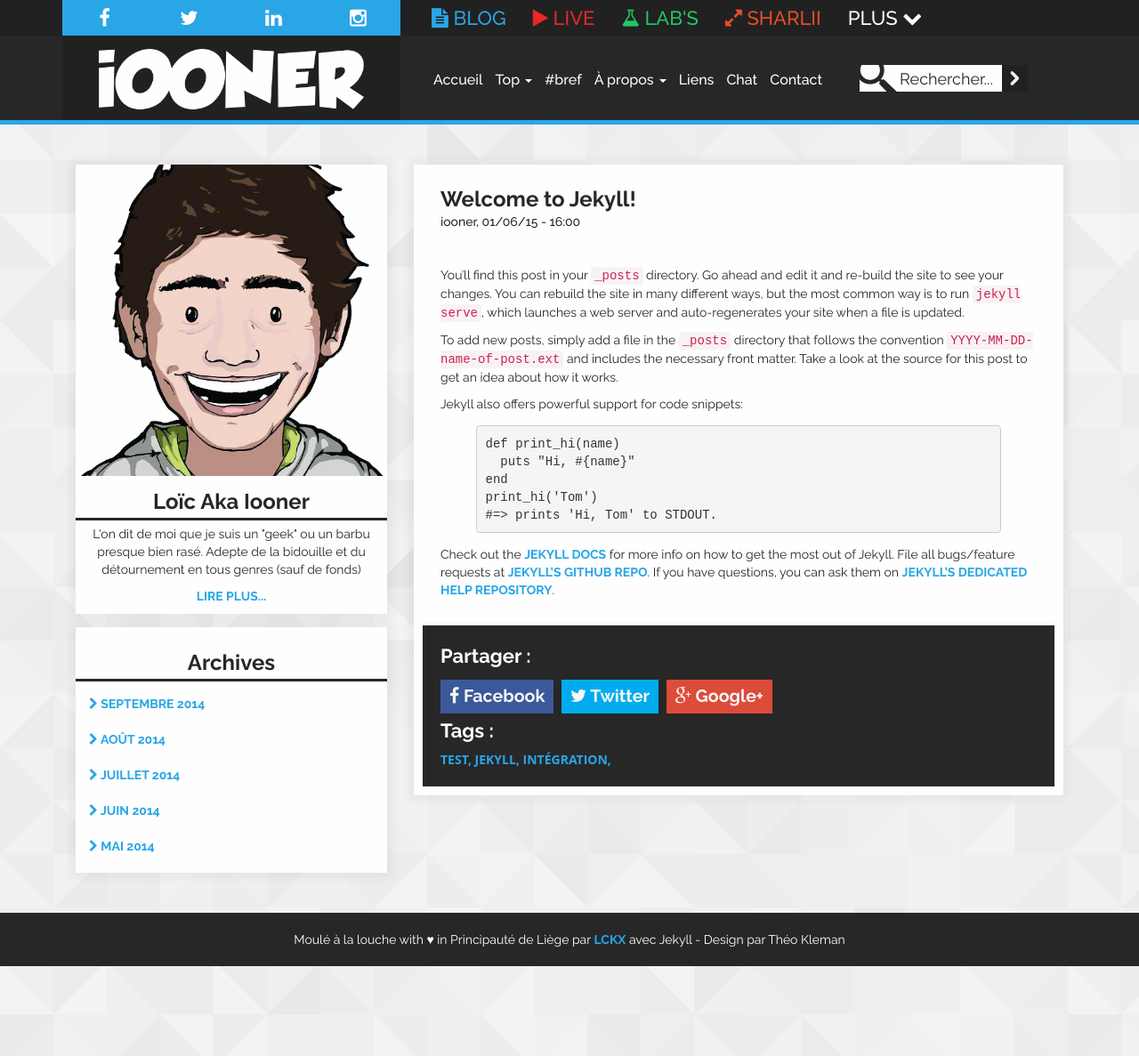
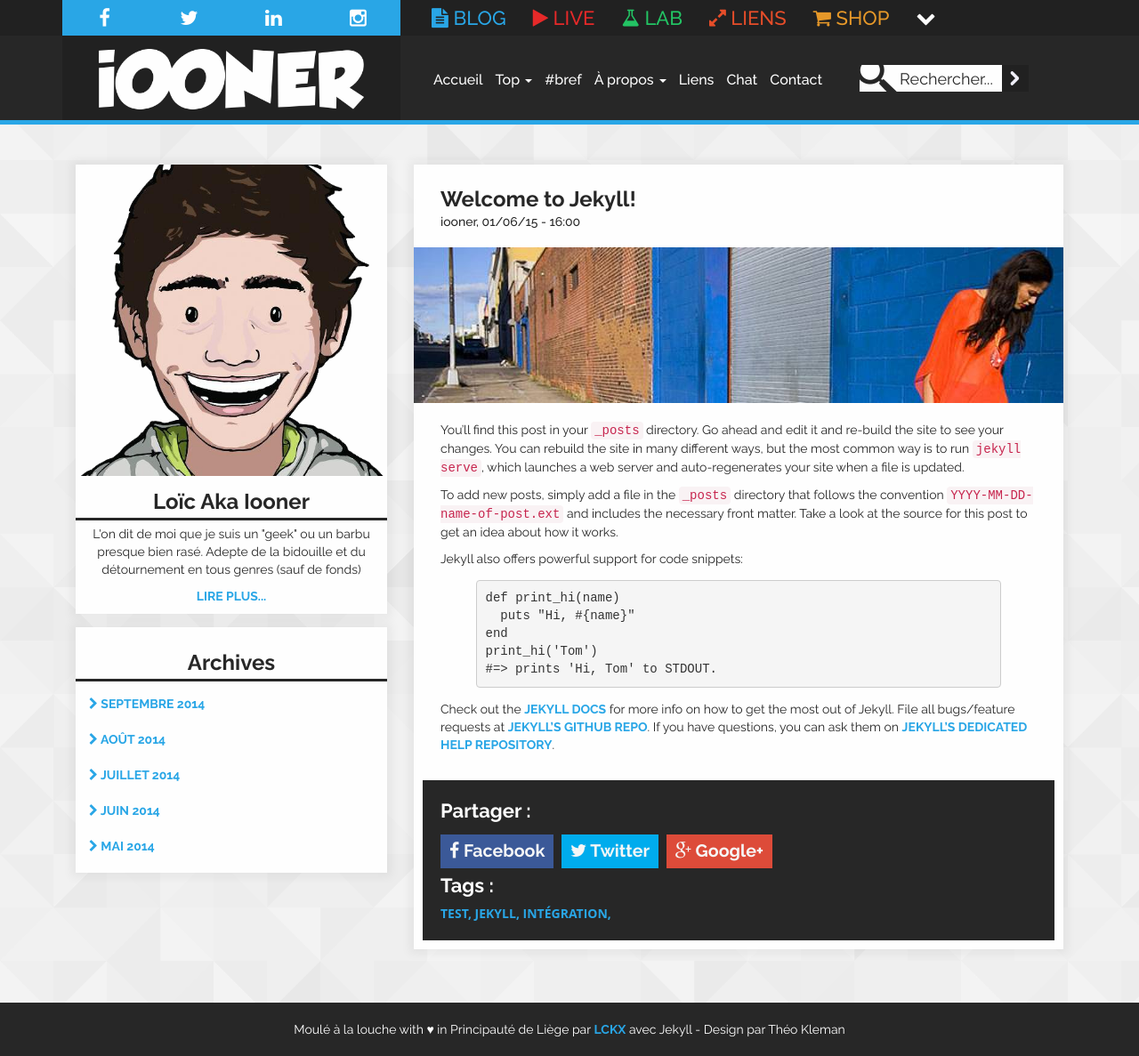
Before and after one commit to loky945/iooner.me, a Jekyll site: the page built from index.html, in a window 1280 px wide. Shown: the whole page at 89% size. Built offline with Jekyll 4.4.1, drawn with Linux system fonts in a browser that asks for light colours; the list of posts is cut into pages by our own code; before the commit the page ends 1086 px from its top, so only the background shows below that.

Commit message:
Pagination + Image à la une

```diff
--- a/_config.yml
+++ b/_config.yml
@@ -6,7 +6,7 @@
   line in _config.yml. It will appear in your document head meta (for
   Google search results) and in your feed.xml site description.
 baseurl: "" # the subpath of your site, e.g. /blog/
-url: "http://yourdomain.com" # the base hostname & protocol for your site
+url: "https://www.iooner.me" # the base hostname & protocol for your site
 twitter_username: iooner
 github_username:  iooner
 
@@ -15,3 +15,7 @@
 
 timezone: Europe/Brussels
 encoding: utf-8
+permalink: /:title/
+
+paginate: 3
+paginate_path: "blog/:num"
--- a/_includes/head.html
+++ b/_includes/head.html
@@ -3,17 +3,17 @@
     <meta charset="utf-8">
     <meta http-equiv="X-UA-Compatible" content="IE=edge">
     <meta name="viewport" content="width=device-width, initial-scale=1">
-    <title>{% if page.title %}{{ page.title }} - {{ site.title }}{% else %}{{ site.title }}{% endif %}</title>
+    <title>{% if page.title %}{{ site.title }} - {{ page.title }}{% else %}{{ site.title }}{% endif %}</title>
 
-    <link rel="icon" href="{{ "img/favicon.png" | prepend: site.baseurl }}" type="image/png">
+    <link rel="icon" href="{{ "/img/favicon.png" | prepend: site.baseurl }}" type="image/png">
 
     <!-- CSS call -->
-    <link href="{{ "css/bootstrap.min.css" | prepend: site.baseurl }}" rel="stylesheet">
-    <link href="{{ "css/style.css" | prepend: site.baseurl }}" rel="stylesheet">
+    <link href="{{ "/css/bootstrap.min.css" | prepend: site.baseurl }}" rel="stylesheet">
+    <link href="{{ "/css/style.css" | prepend: site.baseurl }}" rel="stylesheet">
     <!-- JS call -->
-    <script src="{{ "js/jquery-2.1.3.min.js" | prepend: site.baseurl }}"></script>
-    <script src="{{ "js/bootstrap.min.js" | prepend: site.baseurl }}"></script>
-    <script src="{{ "js/main.js" | prepend: site.baseurl }}"></script>
+    <script src="{{ "/js/jquery-2.1.3.min.js" | prepend: site.baseurl }}"></script>
+    <script src="{{ "/js/bootstrap.min.js" | prepend: site.baseurl }}"></script>
+    <script src="{{ "/js/main.js" | prepend: site.baseurl }}"></script>
 
     <link rel="canonical" href="{{ page.url | replace:'index.html','' | prepend: site.baseurl | prepend: site.url }}">
 
--- a/_includes/header.html
+++ b/_includes/header.html
@@ -10,7 +10,7 @@
                 <span class="icon-bar"></span>
                 <span class="icon-bar"></span>
             </button>
-          <a class="navbar-brand" href="#"><img src="img/logo.png" class="img-brand" alt="logo"/></a>
+          <a class="navbar-brand" href="#"><img src="{{site.baseurl}}/img/logo.png" class="img-brand" alt="logo"/></a>
         </div>
 
         <div class="navbar-collapse collapse no-transition">
@@ -52,17 +52,20 @@
             </ul>
 
             <ul class="other_sites nav navbar-nav navbar-right">
-                <li><a href="" class="blog">
+                <li><a href="http://www.iooner.me/" class="blog">
                     <i class="fa fa-file-text"></i><span>Blog</span>
                 </a></li>
-                <li><a href="" class="live">
+                <li><a href="http://www.iooner.me/live" class="live">
                     <i class="fa fa-play"></i><span>Live</span>
                 </a></li>
-                <li><a href="" class="labs">
-                    <i class="fa fa-flask"></i><span>Labs</span>
+                <li><a href="http://www.iooner.me/lab" class="labs">
+                    <i class="fa fa-flask"></i><span>Lab</span>
                 </a></li>
-                <li><a href="" class="sharlii">
-                    <i class="fa fa-expand"></i><span>Sharlii</span>
+                <li><a href="http://www.iooner.me/liens" class="sharlii">
+                    <i class="fa fa-expand"></i><span>Liens</span>
+                </a></li>
+                <li><a href="http://www.iooner.me/shop" class="shop">
+                    <i class="fa fa-shopping-cart"></i><span>Shop</span>
                 </a></li>
 
                 <li class="dropdown">
@@ -81,7 +84,7 @@
     <div class="navbar menu_scroll navbar-fixed-top hidden-xs hidden-sm" role="navigation">
       <div class="container">
         <div class="navbar-header">
-          <a class="navbar-brand" href="#"><img src="img/logo.png" class="img-brand" alt="logo"/></a>
+          <a class="navbar-brand" href="#"><img src="{{site.baseurl}}/img/logo.png" class="img-brand" alt="logo"/></a>
         </div>
 
         <div class="navbar-collapse collapse">
@@ -119,9 +122,7 @@
                 <input type="submit" value=""></input>
             </ul>
             <ul class="other_sites nav navbar-nav navbar-right">
-                <li><a href="" class="blog">
-                    <i class="fa fa-file-text"></i>
-                </a></li>
+
                 <li><a href="" class="live">
                     <i class="fa fa-play"></i>
                 </a></li>
@@ -130,6 +131,9 @@
                 </a></li>
                 <li><a href="" class="sharlii">
                     <i class="fa fa-expand"></i>
+                </a></li>
+                <li><a href="" class="sharlii">
+                    <i class="fa fa-shopping-cart"></i>
                 </a></li>
 
                 <li class="dropdown">
@@ -165,22 +169,25 @@
                 </ul>
 
                 <ul class="col-lg-8 col-md-8 nav_sites">
-                    <li><a href="" class="blog">
+                    <li><a href="http://www.iooner.me" class="blog">
                         <i class="fa fa-file-text"></i> Blog
                     </a></li>
-                    <li><a href="" class="live">
+                    <li><a href="http://www.iooner.me/live" class="live">
                         <i class="fa fa-play"></i> Live
                     </a></li>
-                    <li><a href="" class="labs">
-                        <i class="fa fa-flask"></i> Lab's
+                    <li><a href="http://www.iooner.me/lab" class="labs">
+                        <i class="fa fa-flask"></i> Lab
                     </a></li>
-                    <li><a href="" class="sharlii">
-                        <i class="fa fa-expand"></i> Sharlii
+                    <li><a href="http://www.iooner.me/liens" class="sharlii">
+                        <i class="fa fa-expand"></i> Liens
+                    </a></li>
+                    <li><a href="http://www.iooner.me/shop" class="shop">
+                        <i class="fa fa-shopping-cart"></i> Shop
                     </a></li>
 
                     <li class="dropdown">
                       <a href="#" class="dropdown-toggle plus" data-toggle="dropdown">
-                        Plus <i class="fa fa-chevron-down"></i>
+                        <i class="fa fa-chevron-down"></i>
                       </a>
                       <ul class="dropdown-menu" role="menu">
                         <li><a href="#"><i class="fa fa-shopping-cart"></i> Shop</a></li>
@@ -192,7 +199,7 @@
         <div class="lower">
             <div class="container">
                 <div class="col-lg-4 col-md-4 logo">
-                    <img src="img/logo.png" class="img-responsive" alt="logo"/>
+                    <img src="{{site.baseurl}}/img/logo.png" class="img-responsive" alt="logo"/>
                 </div>
                 <ul class="col-lg-8 col-md-8 nav_blog">
                     <li><a href="">Accueil</a></li>
--- /dev/null
+++ b/_includes/pagination.html
@@ -0,0 +1,26 @@
+{% if paginator.total_pages > 1 %}
+<article class="feed pages text-center">
+  <ul class="pagination">
+
+  {% if paginator.previous_page %}
+    <li><a href="{{ paginator.previous_page_path | prepend: site.baseurl | replace: '//', '/' }}"><i class="fa fa-chevron-left"></i></a></li>
+  {% endif %}
+
+  {% for page in (1..paginator.total_pages) %}
+    {% if page == paginator.page %}
+      <li><a>{{ page }}</a><li>
+    {% elsif page == 1 %}
+      <li><a href="{{ '/index.html' | prepend: site.baseurl | replace: '//', '/' }}">{{ page }}</a></li>
+    {% else %}
+      <li><a href="{{ site.paginate_path | prepend: site.baseurl | replace: '//', '/' | replace: ':num', page }}">{{ page }}</a></li>
+    {% endif %}
+  {% endfor %}
+
+  {% if paginator.next_page %}
+    <li><a href="{{ paginator.next_page_path | prepend: site.baseurl | replace: '//', '/' }}"><i class="fa fa-chevron-right"></i></a></li>
+  {% endif %}
+
+  </ul>
+</article>
+
+{% endif %}
--- a/_includes/side.html
+++ b/_includes/side.html
@@ -2,7 +2,7 @@
 
  <div class="col-xs-12 col-sm-12 col-md-4 col-lg-4">
             <article class="text-center pt-0">
-                <img src="img/avatar.png" class="avatar img-responsive" alt="avatar"/>
+                <img src="{{site.baseurl}}/img/avatar.png" class="avatar img-responsive" alt="avatar"/>
                 <h1>Loïc Aka Iooner</h1>
                 <hr />
                 <p>L'on dit de moi que je suis un "geek" ou un barbu presque bien rasé. Adepte de la bidouille et du détournement en tous genres (sauf de fonds)</p>
--- a/index.html
+++ b/index.html
@@ -3,7 +3,7 @@
 ---
 <!-- post index -->
 <div class="col-xs-12 col-sm-12 col-md-8 col-lg-8">
-  {% for post in site.posts limit:3 %}
+  {% for post in paginator.posts %}
     <article class="feed">
       <div class="title">
           <h1>
@@ -11,15 +11,11 @@
           </h1>
           <h5>{{ post.auteur }}, {{ post.date | date: "%D - %k:%M" }}</h5>
       </div>
-
       <div class="img_full">
-          <img class="img-full" src="" alt="" />
+        <img class="img-full" src="{{ site.baseurl }}/img/{{ post.img }}" alt="{{ post.titre }}" />
       </div>
-
       <div class="text">
-
        {{ post.content }}
-
           <div class="share">
               <h3>Partager :</h3>
                   <a class="btn-share facebook" href="#"><i class="fa fa-facebook"></i> Facebook</a>
@@ -36,5 +32,6 @@
       </div>
    </article>
   {% endfor %}
+  {% include pagination.html %}
   </div>
 <!-- fin post index -->
```
Also changed, not shown: _posts/2015-01-06-welcome-to-jekyll.markdown (+6 -5 lines), img/upload/post1.jpg (added), img/upload/post2.jpg (added), img/upload/post3.jpg (added), 8 other files.
